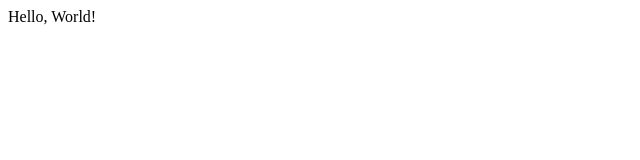
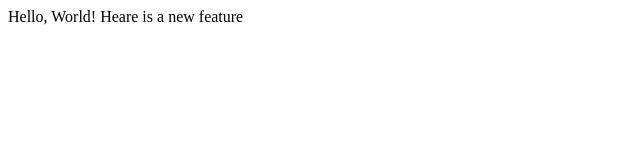
Before and after one commit to SahilParikh/lecture1, a plain HTML site: page index.html in a window 1280 px wide. Shown: the whole page, without its empty margins (0-640 px from the left). Drawn offline with Linux system fonts and the light colour scheme.

Commit message:
Added another Line

```diff
--- a/index.html
+++ b/index.html
@@ -5,5 +5,6 @@
     </head>
     <body>
         Hello, World!
+        Heare is a new feature
     </body>
 </html>
```
